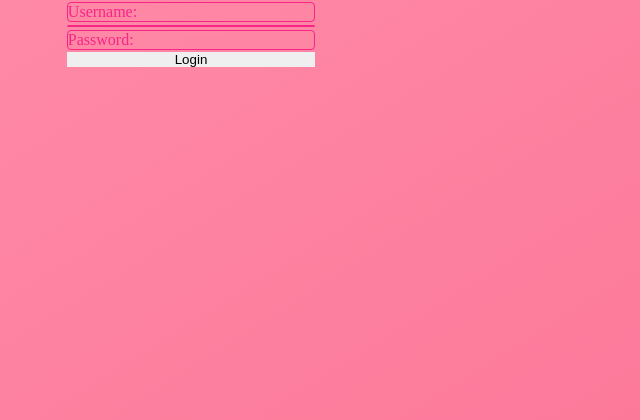
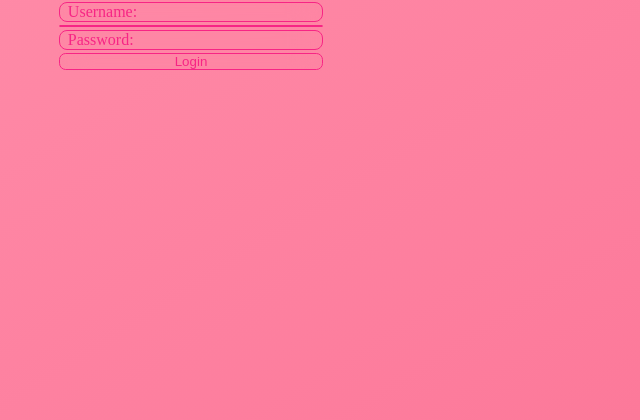
Before and after one commit to RyannKim327/FlaskProject, a Flask app: page / in a window 1280 px wide. Shown: the top 420 px of the page, without its empty margins (449-1089 px from the left). Run offline with Flask 3, Linux system fonts and the light colour scheme.

Commit message:
9/13/2023 11:58:12 AM [Auto Commit]

```diff
--- a/ProjectBase/static/a.css
+++ b/ProjectBase/static/a.css
@@ -43,17 +43,20 @@ body{
 	background-color: var(--background-glass);
 	backdrop-filter: blur(15px);
 }
- .input{
+
+.input{
 	display: flex;
 	flex-direction: row;
 	justify-content: space-between;
 	margin: .1em 0;
 	border: 1px var(--border-solid) solid;
-	border-radius: .25em;
+	border-radius: .5em;
 	color: var(--border-solid);
+	padding: 0 .5em;
+	background-color: transparent;
 }
 
-.form > .input > *{
+.input > *{
 	background-color: transparent;
 	color: var(--border-solid);
 }
--- a/ProjectBase/templates/index.html
+++ b/ProjectBase/templates/index.html
@@ -19,7 +19,7 @@
 					<label for="pass">Password: </label>
 					<input type="text" id="pass" name="pass">
 				</div>
-				<input type="submit" value="Login" id="submit">
+				<input class="input" type="submit" value="Login" id="submit">
 			</form>
 		</div>
 	</body>
```
